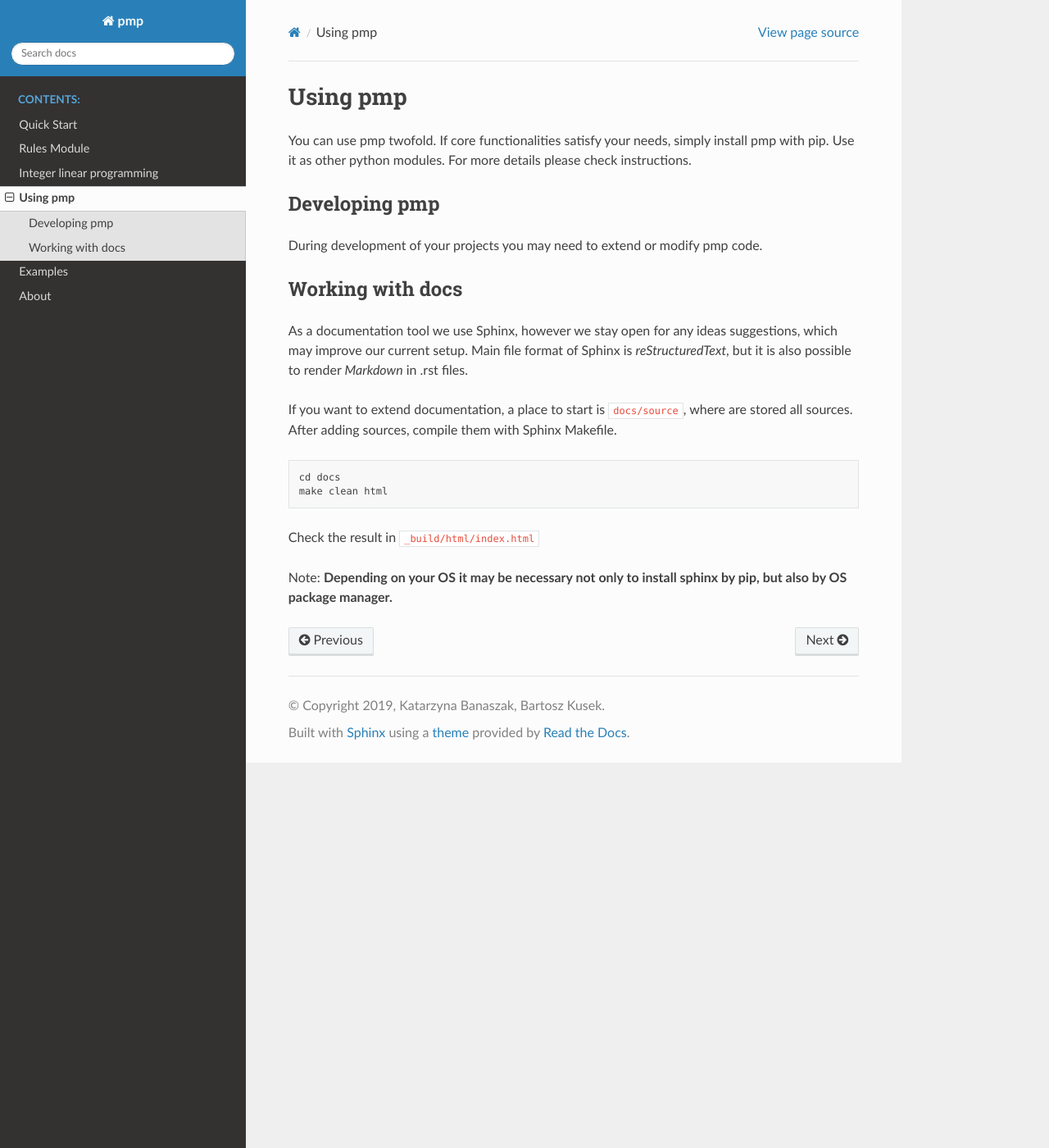
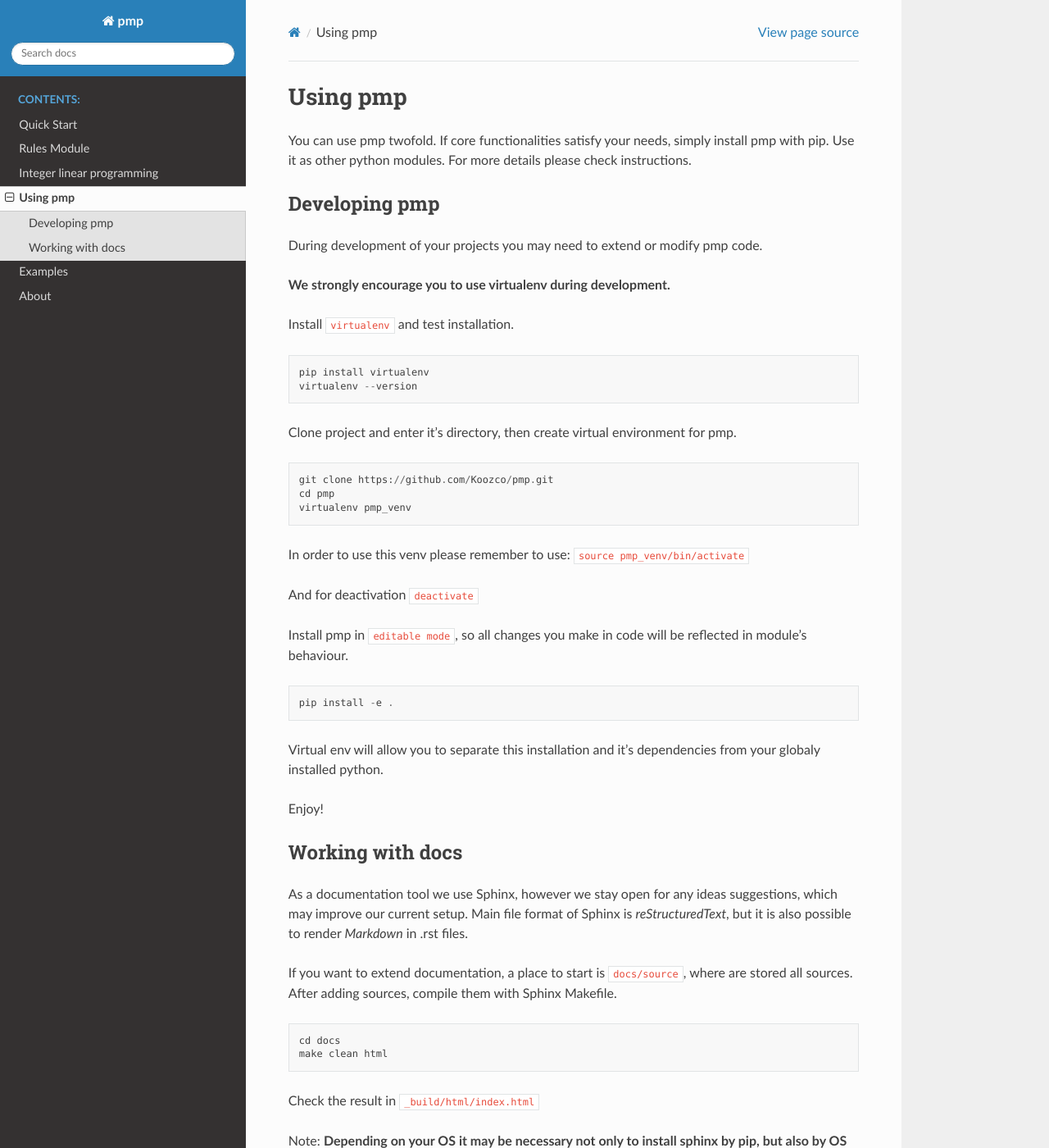
Before and after one commit to Koozco/pmp, a Sphinx documentation site: the page built from docs/source/usage.rst, in a window 1280 px wide and 1400 px high. Shown: the whole window at 82% size. Built offline with Sphinx 7.4.7 and the Read the Docs theme 2.0.0, drawn with Linux system fonts in a browser that asks for light colours.

Commit message:
Installation docs

````diff
--- a/docs/source/usage.rst
+++ b/docs/source/usage.rst
@@ -3,6 +3,8 @@ Using pmp
 
 You can use pmp twofold. If core functionalities satisfy your needs, simply install pmp with pip.
 Use it as other python modules. For more details please check instructions.
+
+.. _dev_install:
 
 Developing pmp
 --------------
--- /dev/null
+++ b/docs/source/usage/usage.md
@@ -0,0 +1,27 @@
+**We strongly encourage you to use virtualenv during development.**
+
+Install `virtualenv` and test installation.
+```
+pip install virtualenv
+virtualenv --version
+```
+
+Clone project and enter it's directory, then create virtual environment for pmp.
+```
+git clone https://github.com/Koozco/pmp.git
+cd pmp
+virtualenv pmp_venv
+```
+
+In order to use this venv please remember to use:
+`source pmp_venv/bin/activate`
+
+And for deactivation `deactivate`
+
+Install pmp in `editable mode`, so all changes you make in code will be reflected in module's behaviour.
+```
+pip install -e .
+```
+Virtual env will allow you to separate this installation and it's dependencies from your globaly installed python.
+
+Enjoy!
````
Also changed, not shown: README.md (+2 -2 lines), docs/source/quick_start.rst (+16 -0 lines), docs/source/usage/docs.md (deleted, +0 -11 lines), 13 other files.
